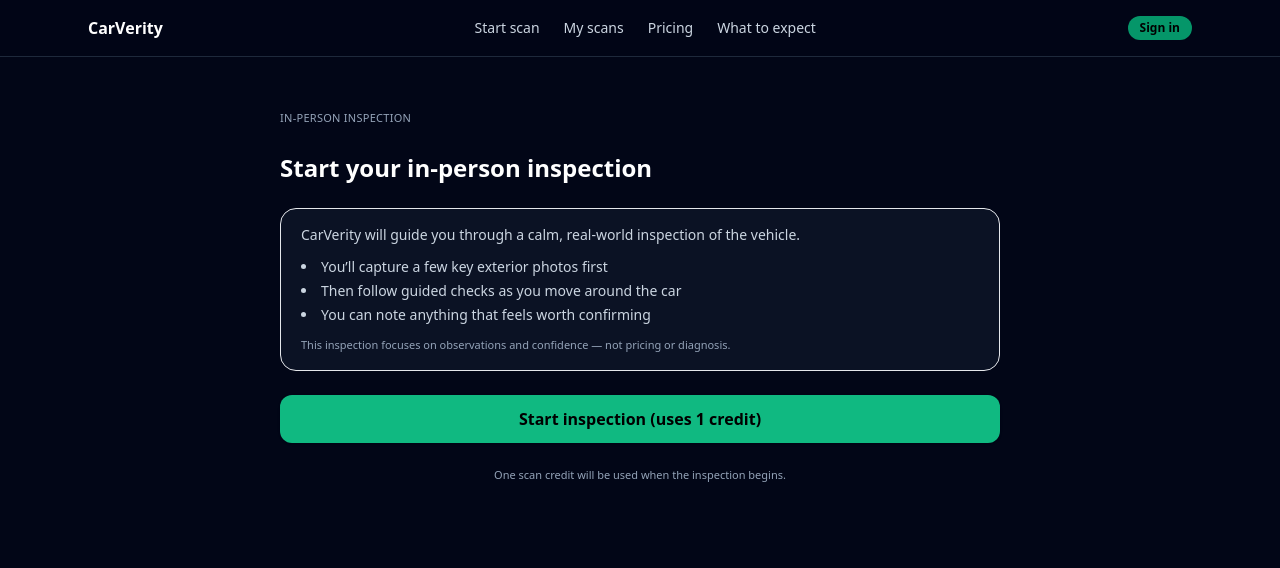
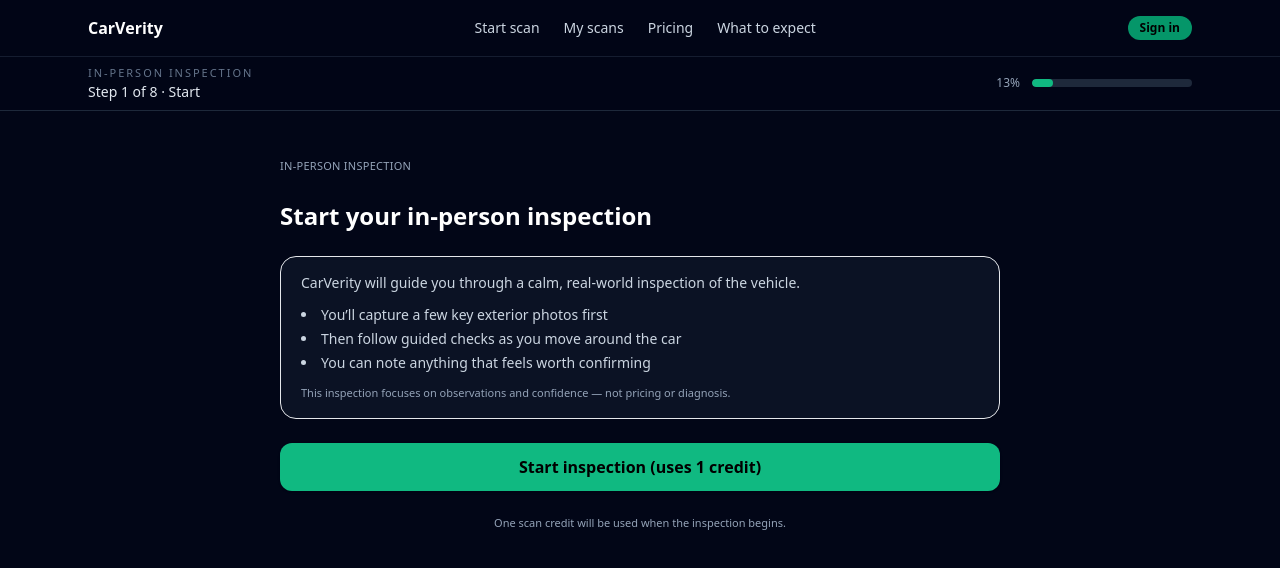
Before and after one commit to jeremy-swallow/carverity-clean, a React (Vite) app: page / in a window 1280 px wide. Both pictures are taken after a click on the button "Start in-person inspection". Shown: the top 568 px of the page. Built offline with nearby package versions, Linux system fonts and the light colour scheme; no server answers.

Commit message:
Add in-person scan progress indicator

```diff
--- a/src/components/Layout.tsx
+++ b/src/components/Layout.tsx
@@ -6,7 +6,7 @@ import {
   useLocation,
   useNavigate,
 } from "react-router-dom";
-import { useEffect, useState } from "react";
+import { useEffect, useMemo, useState } from "react";
 import { loadProgress } from "../utils/scanProgress";
 import { supabase } from "../supabaseClient";
 import { signOut } from "../supabaseAuth";
@@ -36,6 +36,63 @@ function getSafeResumeRoute(step?: string): string | null {
   return "/scan/in-person/summary";
 }
 
+function clamp(n: number, min: number, max: number) {
+  return Math.max(min, Math.min(max, n));
+}
+
+type ProgressMeta = {
+  label: string;
+  index: number; // 0-based
+  total: number;
+};
+
+function getInPersonProgressMeta(pathname: string): ProgressMeta | null {
+  // Keep this list short and “human” (not every micro-step)
+  const steps: Array<{ match: (p: string) => boolean; label: string }> = [
+    {
+      match: (p) => p === "/scan/in-person/start",
+      label: "Start",
+    },
+    {
+      match: (p) => p === "/scan/in-person/vehicle-details",
+      label: "Vehicle",
+    },
+    {
+      match: (p) => p === "/scan/in-person/photos",
+      label: "Photos",
+    },
+    {
+      match: (p) => p.startsWith("/scan/in-person/checks"),
+      label: "Checks",
+    },
+    {
+      match: (p) => p === "/scan/in-person/summary",
+      label: "Summary",
+    },
+    {
+      match: (p) => p.startsWith("/scan/in-person/analyzing"),
+      label: "Analysing",
+    },
+    {
+      match: (p) => p.startsWith("/scan/in-person/results"),
+      label: "Report",
+    },
+    {
+      match: (p) => p === "/scan/in-person/negotiation",
+      label: "Negotiation",
+    },
+  ];
+
+  const idx = steps.findIndex((s) => s.match(pathname));
+  if (idx === -1) return null;
+
+  return {
+    label: steps[idx].label,
+    index: idx,
+    total: steps.length,
+  };
+}
+
 /* =========================================================
    Layout
 ========================================================= */
@@ -53,6 +110,20 @@ export default function Layout() {
   const navigate = useNavigate();
 
   const isLoggedIn = Boolean(session);
+
+  const progressMeta = useMemo(() => {
+    return getInPersonProgressMeta(location.pathname);
+  }, [location.pathname]);
+
+  const progressPercent = useMemo(() => {
+    if (!progressMeta) return null;
+    // index 0 => ~10%, final => 100%
+    const raw =
+      progressMeta.total <= 1
+        ? 100
+        : ((progressMeta.index + 1) / progressMeta.total) * 100;
+    return clamp(Math.round(raw), 5, 100);
+  }, [progressMeta]);
 
   /* -------------------------------------------------------
      Auth + credits
@@ -138,16 +209,28 @@ export default function Layout() {
 
             {/* Desktop nav unchanged */}
             <nav className="hidden md:flex items-center gap-6 text-sm">
-              <NavLink to="/start-scan" className="text-slate-300 hover:text-white">
+              <NavLink
+                to="/start-scan"
+                className="text-slate-300 hover:text-white"
+              >
                 Start scan
               </NavLink>
-              <NavLink to="/my-scans" className="text-slate-300 hover:text-white">
+              <NavLink
+                to="/my-scans"
+                className="text-slate-300 hover:text-white"
+              >
                 My scans
               </NavLink>
-              <NavLink to="/pricing" className="text-slate-300 hover:text-white">
+              <NavLink
+                to="/pricing"
+                className="text-slate-300 hover:text-white"
+              >
                 Pricing
               </NavLink>
-              <NavLink to="/what-to-expect" className="text-slate-300 hover:text-white">
+              <NavLink
+                to="/what-to-expect"
+                className="text-slate-300 hover:text-white"
+              >
                 What to expect
               </NavLink>
             </nav>
@@ -190,6 +273,37 @@ export default function Layout() {
               <Menu size={20} />
             </button>
           </div>
+
+          {/* Premium in-person progress indicator (only in scan corridor) */}
+          {progressMeta && progressPercent !== null && (
+            <div className="border-t border-slate-800/70">
+              <div className="max-w-6xl mx-auto px-4 sm:px-6 py-2">
+                <div className="flex items-center justify-between gap-4">
+                  <div className="min-w-0">
+                    <p className="text-[11px] uppercase tracking-[0.18em] text-slate-500">
+                      In-person inspection
+                    </p>
+                    <p className="text-sm text-slate-200 truncate">
+                      Step {progressMeta.index + 1} of {progressMeta.total} ·{" "}
+                      {progressMeta.label}
+                    </p>
+                  </div>
+
+                  <div className="flex items-center gap-3 shrink-0">
+                    <span className="text-xs text-slate-400 tabular-nums">
+                      {progressPercent}%
+                    </span>
+                    <div className="w-28 sm:w-40 h-2 rounded-full bg-slate-800 overflow-hidden">
+                      <div
+                        className="h-full rounded-full bg-emerald-500 transition-[width] duration-300"
+                        style={{ width: `${progressPercent}%` }}
+                      />
+                    </div>
+                  </div>
+                </div>
+              </div>
+            </div>
+          )}
         </div>
       </header>
 
@@ -301,7 +415,8 @@ export default function Layout() {
         </div>
       </aside>
 
-      <div className="h-14" />
+      {/* Header spacer: 14 + optional progress bar height */}
+      <div className={progressMeta ? "h-[104px]" : "h-14"} />
 
       <main className="flex-1">
         <Outlet />
```
